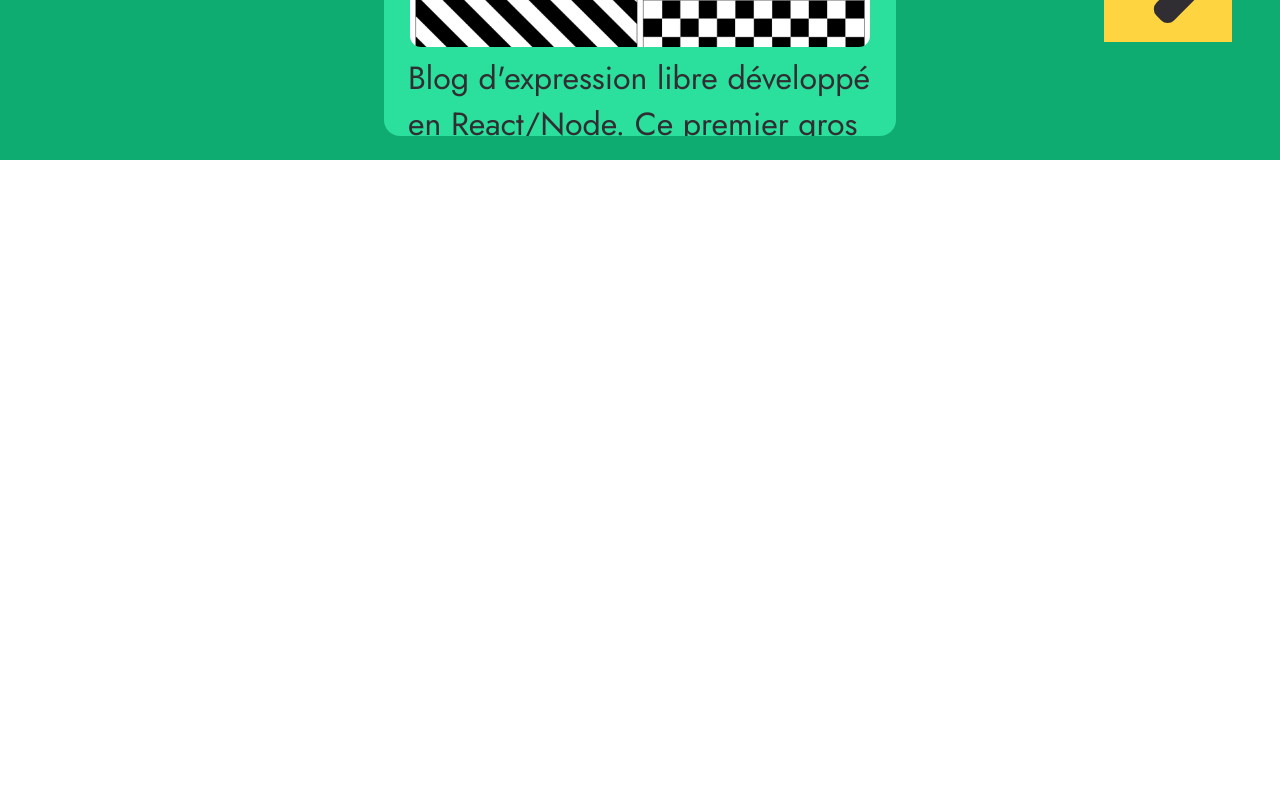
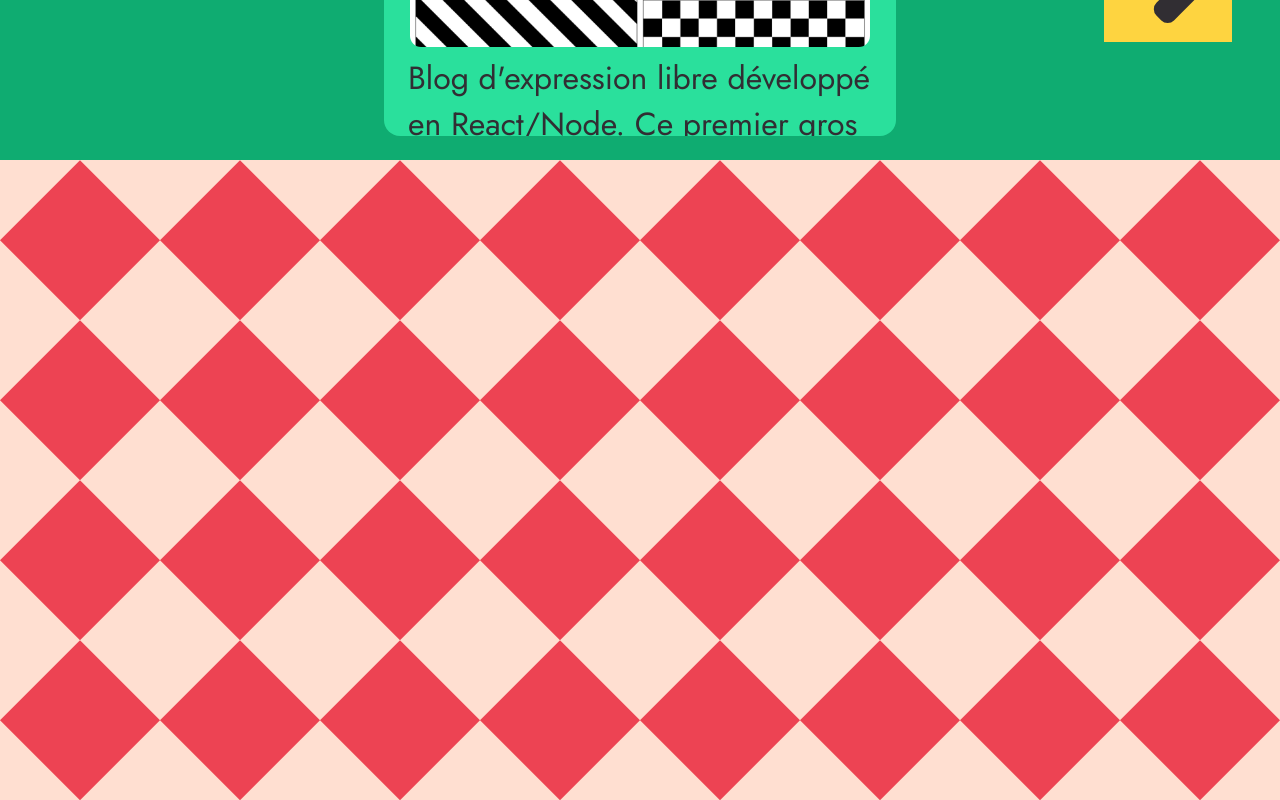
Before and after one commit to mguittari/my-portfolio, a React (Vite) app: page / in a window 1280 px wide. Shown: the part 1915-2715 px from the top of the page. Before the commit the page ends 2075 px from the top, so only its background shows below. Built offline with nearby package versions, Linux system fonts and the light colour scheme.

Commit message:
beautiful kitchen floor with red and pink tiles

```diff
--- a/src/App.jsx
+++ b/src/App.jsx
@@ -4,6 +4,7 @@ import TitleBlock from "./components/TitleBloc/TitleBlock";
 import SkillsAndStudiesBlocks from "./components/SkillsAndStudiesBlocks/SkillsAndStudiesBlocks";
 import Checkerboard from "./components/Checkerboard/Checkerboard";
 import ProjectsComponent from "./components/ProjectsComponent/ProjectsComponent";
+import KitchenFloor from "./components/KitchenFloor/KitchenFloor";
 
 function App() {
 	return (
@@ -13,6 +14,7 @@ function App() {
 			<SkillsAndStudiesBlocks />
 			<Checkerboard />
 			<ProjectsComponent />
+			<KitchenFloor />
 		</main>
 	);
 }
--- /dev/null
+++ b/src/components/KitchenFloor/KitchenFloor.jsx
@@ -0,0 +1,24 @@
+import { useState, useEffect } from "react";
+import styles from "./kitchenFloor.module.scss";
+
+export default function KitchenFloor() {
+	const [cellCount, setCellCount] = useState(16);
+
+	useEffect(() => {
+		const handleResize = () => {
+			setCellCount(window.innerWidth >= 768 ? 32 : 16);
+		};
+
+		window.addEventListener("resize", handleResize);
+		handleResize();
+
+		return () => window.removeEventListener("resize", handleResize);
+	}, []);
+	return (
+		<div className={styles["kitchen-floor"]}>
+			{Array.from({ length: cellCount }, (_, index) => (
+				<div key={index} className={`${styles.cell}`} />
+			))}
+		</div>
+	);
+}
--- /dev/null
+++ b/src/components/KitchenFloor/kitchenFloor.module.scss
@@ -0,0 +1,23 @@
+@use "../../styles/variables" as var;
+
+.kitchen-floor {
+    display: grid;
+    grid-template-columns: repeat(4, 1fr); /* 4 colonnes */
+    grid-template-rows: repeat(4, 1fr); /* 2 lignes */
+    width: 100vw;
+    height: 100%;
+    background-color: var.$light-pink;
+  }
+
+  .cell {
+    aspect-ratio: 1/1;
+    clip-path: polygon(50% 0%, 100% 50%, 50% 100%, 0% 50%);
+    background-color: var.$tomato-red;
+  }
+
+  @media screen and (width >= 768px){
+    .kitchen-floor{
+        grid-template-columns: repeat(8, 1fr);
+
+    }
+}
--- a/src/myDatas.json
+++ b/src/myDatas.json
@@ -9,6 +9,7 @@
 		"JavaScript",
 		"React",
 		"Node",
+		"Express",
 		"SQL/MySQL",
 		"Figma"
 	],
--- a/src/myProjects.json
+++ b/src/myProjects.json
@@ -22,7 +22,7 @@
 	},
 	{
 		"title": "BONNETEAU",
-		"description": "Jeu de cartes où il faut trouver l'as de pique (design des cartes sur GIMP, animations, algorithme de mélange aléatoire).",
+		"description": "Jeu de cartes où il faut trouver l'as de pique. J'ai moi-même créé le design des cartes sur Gimp. La principale difficulté de ce projet a été de concevoir l'animation du retournement des cartes.",
 		"image": "src/assets/BNT.png",
 		"github_url": "https://github.com/mguittari/bonneteau-app",
 		"app_url": "https://mguittari.github.io/bonneteau-app/"
```
